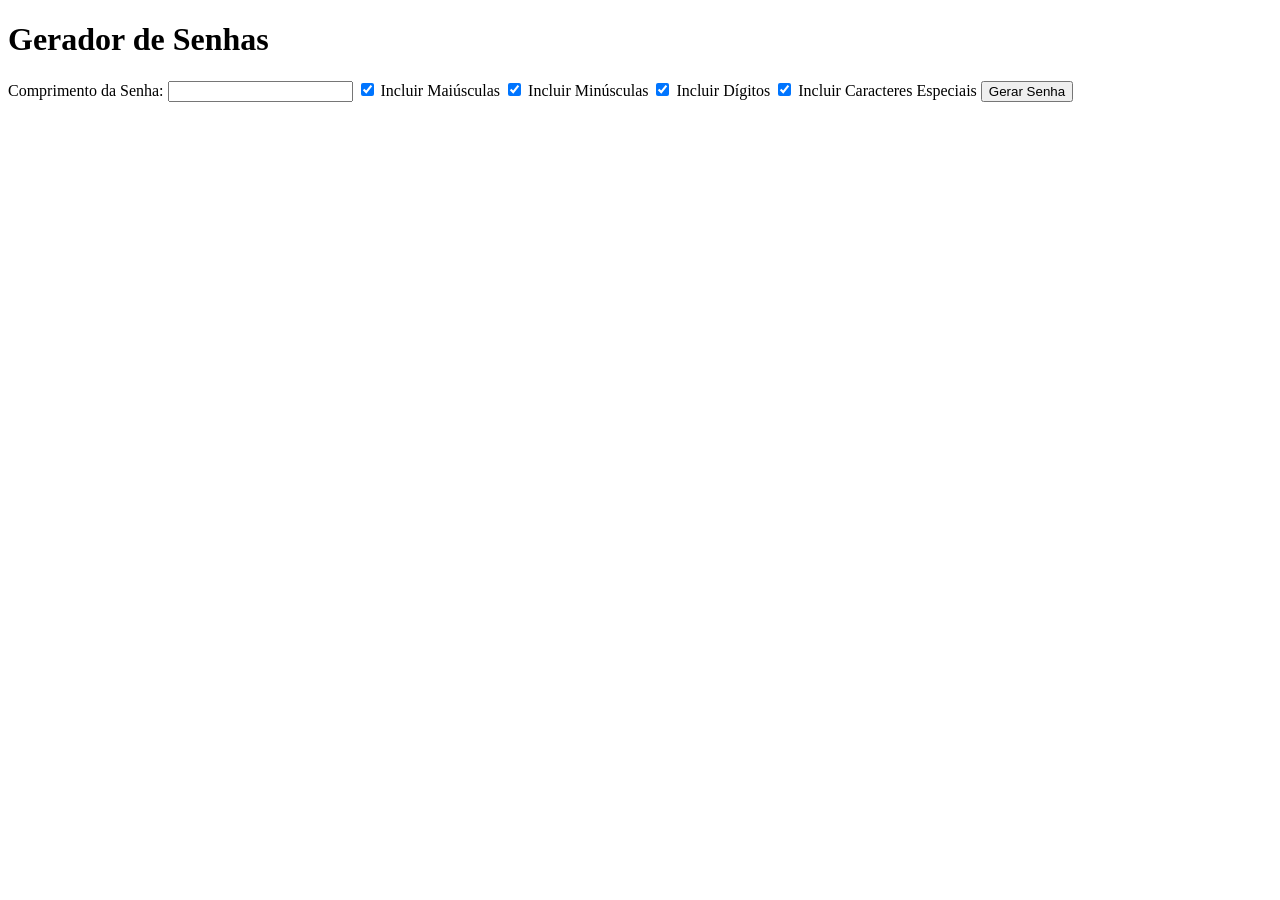
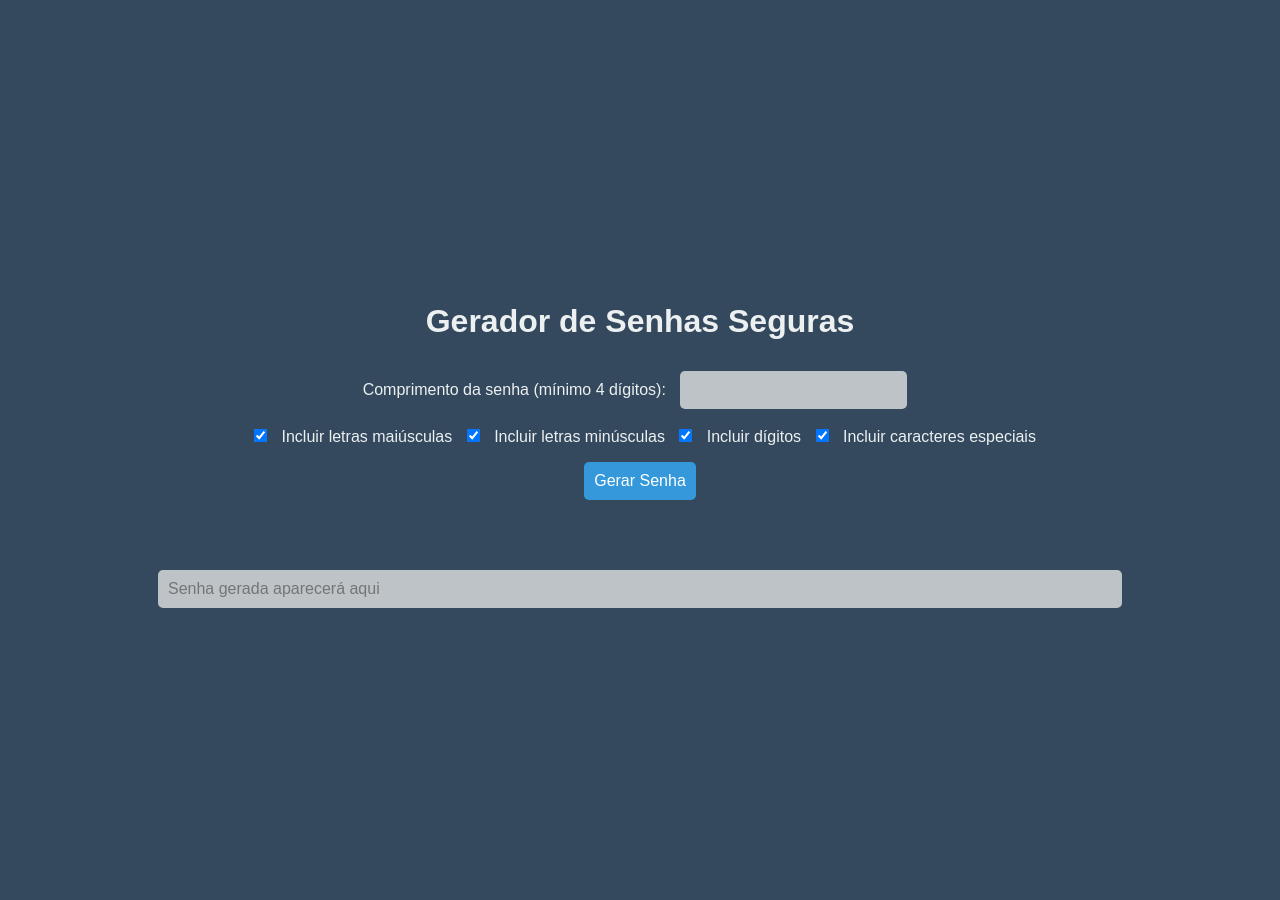
Before and after one commit to mateus0205/GeradorDeSenhas, a Flask app: page / in a window 1280 px wide. Before the commit the page ends 102 px from the top, so only its background shows below. Run offline with Flask 3, Linux system fonts and the light colour scheme.

Commit message:
mudança na estilização do site

```diff
--- a/templates/index.html
+++ b/templates/index.html
@@ -1,41 +1,118 @@
 <!DOCTYPE html>
-<html lang="pt-BR">
+<html lang="pt-br">
 <head>
     <meta charset="UTF-8">
     <meta name="viewport" content="width=device-width, initial-scale=1.0">
     <title>Gerador de Senhas</title>
+    <style>
+        body {
+            font-family: Arial, sans-serif;
+            background-color: #34495E;
+            color: #ECF0F1;
+            text-align: center;
+            padding: 50px;
+            margin: 0;
+            height: 100vh;
+            display: flex;
+            flex-direction: column;
+            justify-content: center;
+            align-items: center;
+        }
+        input, button {
+            font-size: 16px;
+            padding: 10px;
+            margin: 10px;
+            border: none;
+            border-radius: 5px;
+            transition: background-color 0.3s, transform 0.2s;
+        }
+        input {
+            background-color: #BDC3C7;
+            color: #2C3E50;
+        }
+        button {
+            background-color: #3498DB;
+            color: white;
+            cursor: pointer;
+        }
+        button:hover {
+            background-color: #2980B9;
+            transform: scale(1.05);
+        }
+        #resultado {
+            margin-top: 20px;
+            font-size: 20px;
+            font-weight: bold;
+            word-wrap: break-word;
+        }
+        #senhaGerada {
+            margin-top: 20px;
+            padding: 10px;
+            width: 80%;
+        }
+    </style>
 </head>
 <body>
-    <h1>Gerador de Senhas</h1>
-    <form id="senha-form">
-        <label for="comprimento">Comprimento da Senha:</label>
+    <h1>Gerador de Senhas Seguras</h1>
+    <form id="senhaForm">
+        <label for="comprimento">Comprimento da senha (mínimo 4 dígitos):</label>
         <input type="number" id="comprimento" name="comprimento" min="4" required>
 
-        <label><input type="checkbox" name="maiusculas" checked> Incluir Maiúsculas</label>
-        <label><input type="checkbox" name="minusculas" checked> Incluir Minúsculas</label>
-        <label><input type="checkbox" name="digitos" checked> Incluir Dígitos</label>
-        <label><input type="checkbox" name="especiais" checked> Incluir Caracteres Especiais</label>
+        <div>
+            <label><input type="checkbox" name="maiusculas" checked> Incluir letras maiúsculas</label>
+            <label><input type="checkbox" name="minusculas" checked> Incluir letras minúsculas</label>
+            <label><input type="checkbox" name="digitos" checked> Incluir dígitos</label>
+            <label><input type="checkbox" name="especiais" checked> Incluir caracteres especiais</label>
+        </div>
 
         <button type="submit">Gerar Senha</button>
     </form>
-    <div id="resultado"></div>
+    <p id="resultado"></p>
+
+    <input type="text" id="senhaGerada" placeholder="Senha gerada aparecerá aqui" readonly>
+    <button id="copiarBtn" style="display: none;">Copiar Senha</button>
 
     <script>
-        document.getElementById('senha-form').onsubmit = async function(event) {
-            event.preventDefault();
+        document.getElementById('senhaForm').onsubmit = function(e) {
+            e.preventDefault();
+            let comprimento = document.getElementById('comprimento').value;
+
+            // Verifica se o comprimento é um número válido e maior que 4
+            if (comprimento < 4) {
+                document.getElementById('resultado').textContent = 'A senha deve ter no mínimo 4 dígitos.';
+                return;
+            }
+
             const formData = new FormData(this);
-            const response = await fetch('/gerar_senha', {
+            fetch('/gerar_senha', {
                 method: 'POST',
                 body: formData
+            })
+            .then(response => response.json())
+            .then(data => {
+                if (data.error) {
+                    document.getElementById('resultado').textContent = data.error;
+                    document.getElementById('senhaGerada').value = ''; // Limpa o campo de senha gerada
+                    document.getElementById('copiarBtn').style.display = 'none'; // Esconde o botão de copiar
+                } else {
+                    document.getElementById('resultado').textContent = 'Senha Gerada:';
+                    document.getElementById('senhaGerada').value = data.senha; // Mostra a senha gerada
+                    document.getElementById('copiarBtn').style.display = 'inline'; // Mostra o botão de copiar
+                }
+            })
+            .catch(error => {
+                document.getElementById('resultado').textContent = 'Erro ao gerar a senha.';
+                console.error('Erro:', error);
             });
-            const result = await response.json();
-            const resultadoDiv = document.getElementById('resultado');
-            if (result.senha) {
-                resultadoDiv.innerText = `Senha gerada: ${result.senha}`;
-            } else {
-                resultadoDiv.innerText = `Erro: ${result.error}`;
-            }
-        };
+        }
+
+        // Copia a senha gerada para a área de transferência
+        document.getElementById('copiarBtn').onclick = function() {
+            const senhaGerada = document.getElementById('senhaGerada');
+            senhaGerada.select();
+            document.execCommand('copy'); // Copia o conteúdo do campo de entrada
+            alert('Senha copiada: ' + senhaGerada.value); // Feedback ao usuário
+        }
     </script>
 </body>
 </html>
```
